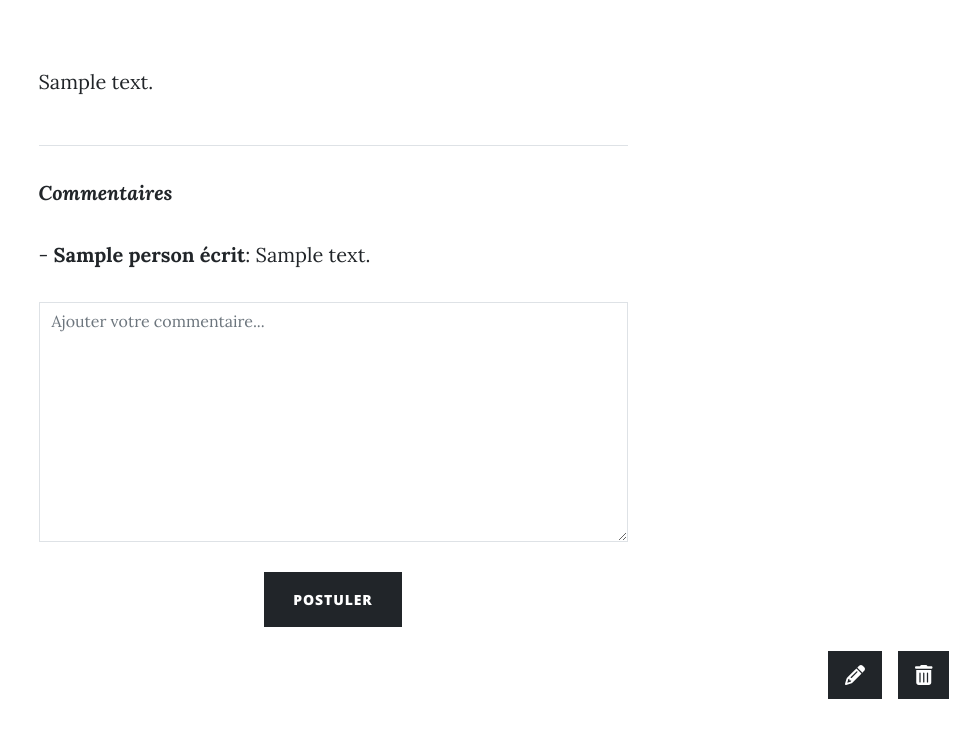
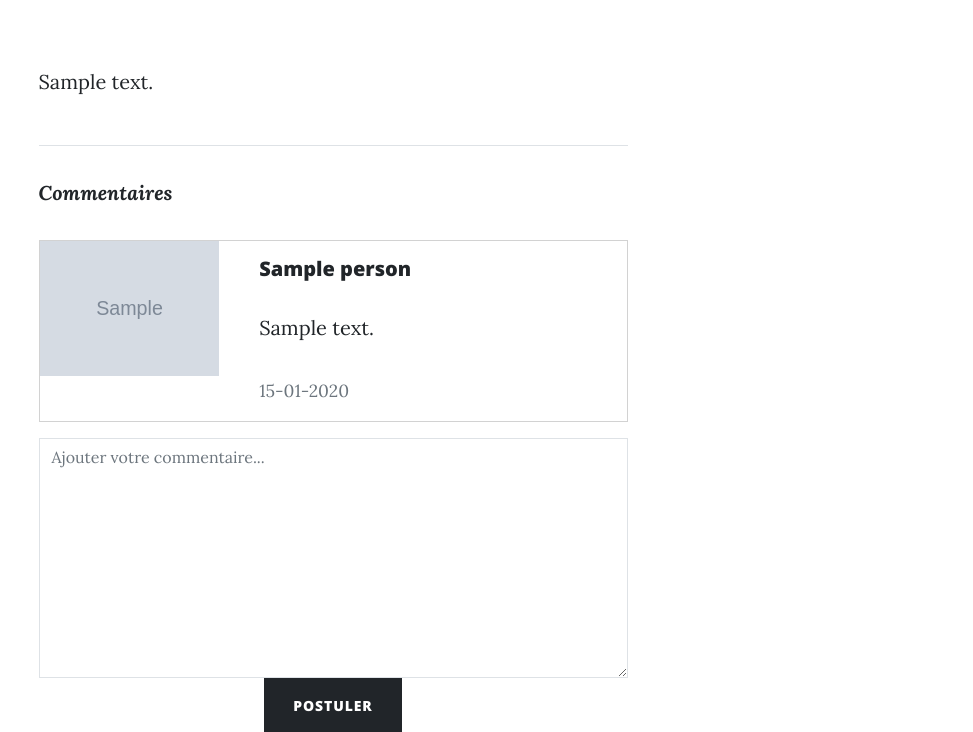
Before and after one commit to ZitaNguyen/MonPremierBlog, a PHP site: a page that uses src/Models/PostModel.php in a window 1280 px wide. Shown: the part 579-1311 px from the top of the page, without its empty margins (307-1280 px from the left). Run offline with PHP 8.4, Linux system fonts and the light colour scheme; the visitor is signed in with stand-in values (Sample User, id 1); tables that the repository leaves empty or names only in its code hold one stand-in row (values such as "Sample post"); grey boxes marked "Sample" are stand-in pictures; some libraries are stand-ins or nearby versions.

Commit message:
Design display of comments

```diff
--- a/src/Controllers/PostController.php
+++ b/src/Controllers/PostController.php
@@ -25,7 +25,8 @@ class PostController extends AbstractController
                 $aData = [
                     'comment' => $_POST['comment'],
                     'person_id' => $_SESSION['user_id'],
-                    'post_id' => $id
+                    'post_id' => $id,
+                    'validate' => 0
                 ];
 
                 $success = $userModel->addComment($aData);
@@ -45,6 +46,8 @@ class PostController extends AbstractController
         $postModel  = new PostModel();
         $post = $postModel->getPost($id);
         $comments = $postModel->getComment($id);
+        foreach ($comments as $comment)
+            $comment->create_date = date("d-m-Y", strtotime($comment->create_date));
         $this->twig->display('post.html.twig', ['post' => $post, 'comments' => $comments]);
     }
 }
--- a/src/Models/PostModel.php
+++ b/src/Models/PostModel.php
@@ -55,7 +55,7 @@ class PostModel
     public function getComment($id): array
     {
         $sql = $this->Db->prepare(
-            "SELECT c.comment, ps.name
+            "SELECT c.comment, ps.name, ps.image, c.create_date
             FROM Comment c
             INNER JOIN Post p ON p.id = c.post_id
             INNER JOIN Person ps ON ps.id = c.person_id
--- a/src/Models/UserModel.php
+++ b/src/Models/UserModel.php
@@ -42,12 +42,13 @@ class UserModel
     public function addComment($aData)
     {
         $sql = $this->Db->prepare(
-            "INSERT INTO Comment (comment, person_id, post_id)
-            VALUES (:comment, :person_id, :post_id)"
+            "INSERT INTO Comment (comment, person_id, post_id, validate)
+            VALUES (:comment, :person_id, :post_id, :validate)"
         );
         $sql->bindValue(':comment', $aData['comment'], \PDO::PARAM_STR);
         $sql->bindValue(':person_id', $aData['person_id'], \PDO::PARAM_INT);
         $sql->bindValue(':post_id', $aData['post_id'], \PDO::PARAM_INT);
+        $sql->bindValue(':validate', $aData['validate'], \PDO::PARAM_INT);
         return $sql->execute();
     }
 }
--- a/templates/post.html.twig
+++ b/templates/post.html.twig
@@ -34,7 +34,24 @@
                 <p class="fw-bold fst-italic">Commentaires</p>
                 {% if comments is not empty %}
                     {% for comment in comments %}
-                        <p>- <span class="fw-bold">{{ comment.name}} écrit</span>: {{ comment.comment}}</p>
+                        <div class="card mb-3">
+                            <div class="row">
+                                <div class="col-md-4">
+                                    {% if comment.image is empty %}
+                                    <img src="/assets/img/default_profile.png" class="img-fluid align-items-center" alt="default_image">
+                                    {% else %}
+                                    <img src="/assets/img/{{ comment.image }}" class="img-fluid" alt="profile_image">
+                                    {% endif %}
+                                </div>
+                                <div class="col-md-8">
+                                    <div class="card-body">
+                                        <h5 class="card-title">{{ comment.name }}</h5>
+                                        <p class="card-text">{{ comment.comment }}</p>
+                                        <p class="card-text"><small class="text-muted">{{ comment.create_date }}</small></p>
+                                    </div>
+                                </div>
+                            </div>
+                        </div>
                     {% endfor %}
                 {% else %}
                 <p class="text-muted fs-6 fst-italic">0 commentaire</p>
@@ -47,17 +64,6 @@
                             <textarea class="form-control border" id="comment" name="comment" placeholder="Ajouter votre commentaire..." style="height: 15rem" data-sb-validations="required" required></textarea>
                             <div class="invalid-feedback" data-sb-feedback="comment:required">Commentaire est obligatoire.</div>
                         </div>
-                        <br />
-                        <!-- Submit success message-->
-                        <!---->
-                        <!-- This is what your users will see when the form-->
-                        <!-- has successfully submitted-->
-                        <div class="d-none" id="submitSuccessMessage"><div class="text-center mb-3">Votre commentaire est postulé!</div></div>
-                        <!-- Submit error message-->
-                        <!---->
-                        <!-- This is what your users will see when there is-->
-                        <!-- an error submitting the form-->
-                        <div class="d-none" id="submitErrorMessage"><div class="text-center text-danger mb-3">Error d'postuler votre commentaire!</div></div>
                         <!-- Submit Button-->
                         <div class="text-center"><button class="btn btn-dark text-uppercase" name="submitAddCommentButton" type="submit">Postuler</button></div>
                     </form>
```
Also changed, not shown: assets/img/default_profile.png (added), assets/img/maya.jpeg (added).
